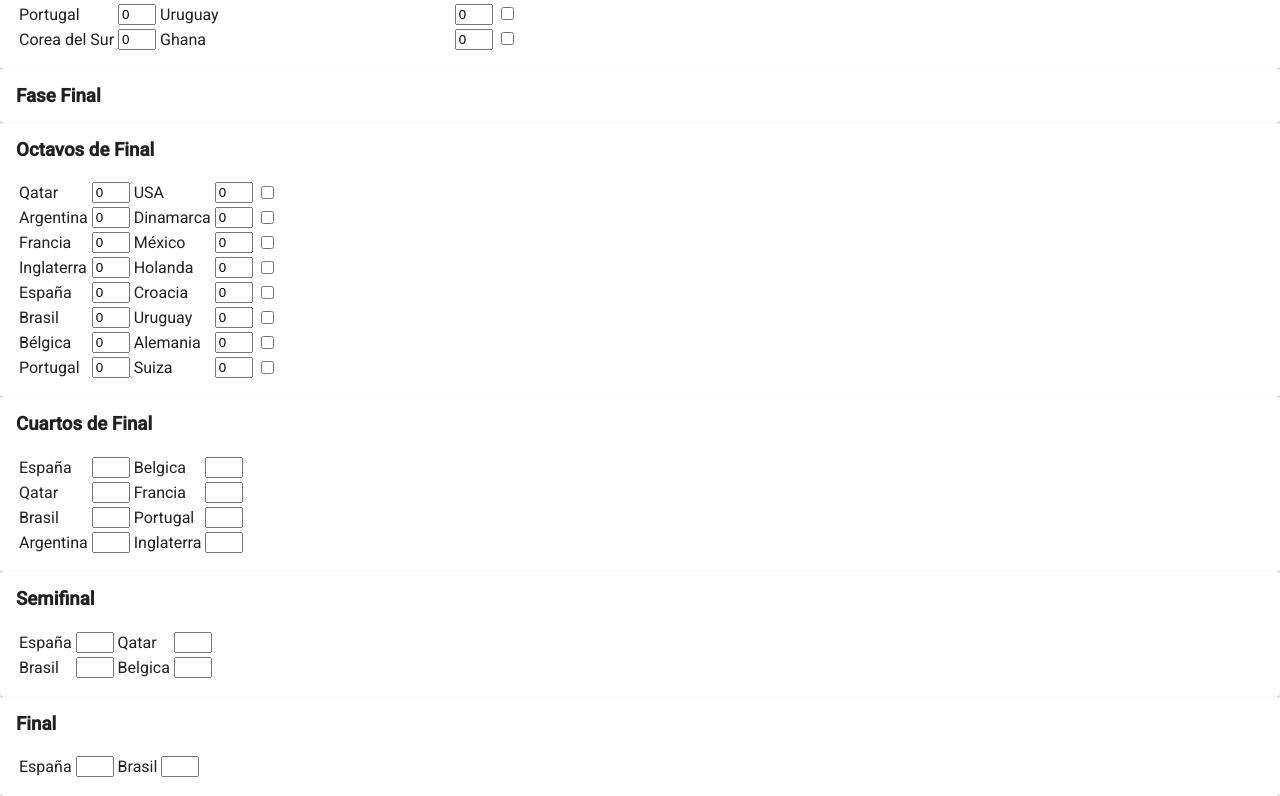
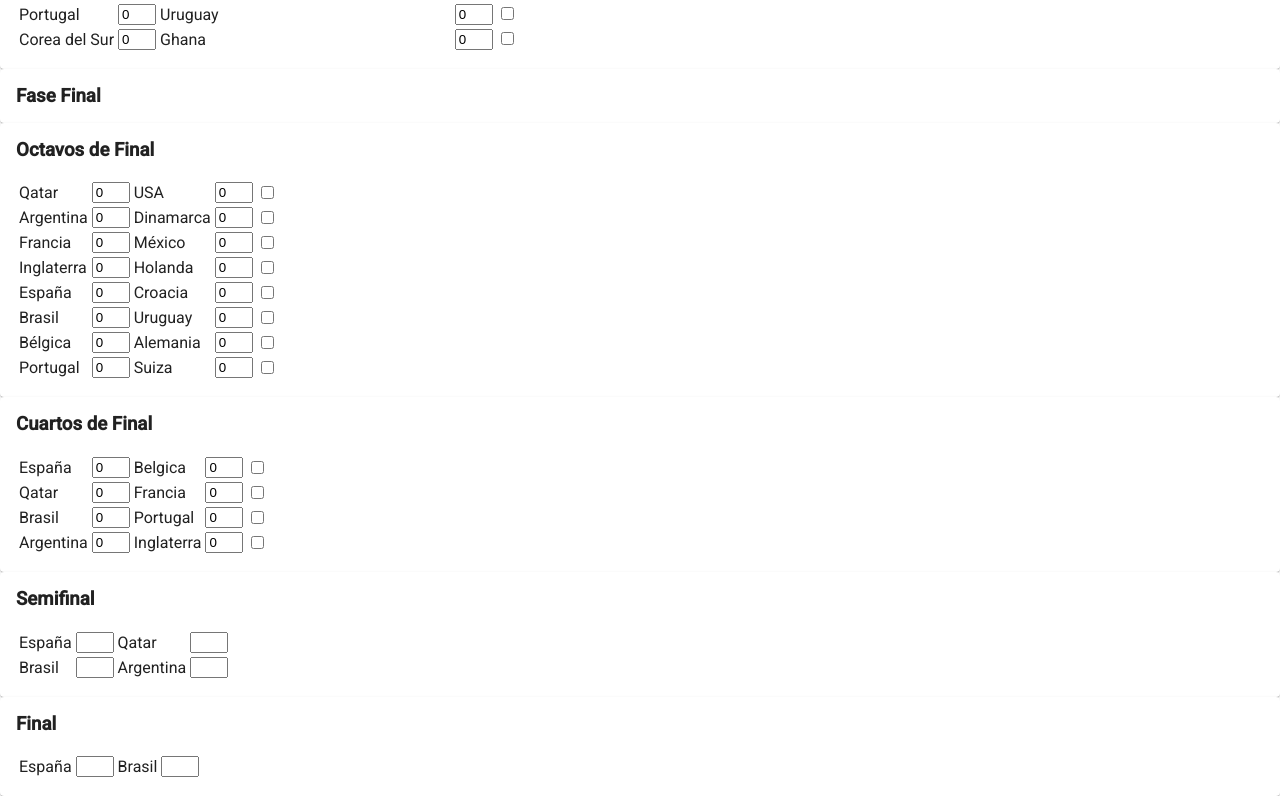
Before and after one commit to rubengarcia0510/mundial, an Angular app: page / in a window 1280 px wide. Shown: the part 2648-3444 px from the top of the page. Built offline with nearby package versions, Linux system fonts and the light colour scheme.

Commit message:
updateGanadorCuartos updateGanadorOctavos

```diff
--- a/src/app/grupos/grupos.component.html
+++ b/src/app/grupos/grupos.component.html
@@ -57,7 +57,7 @@
         <td><input id={{row.partido.equipo1}}-octavos type="number" value=0></td>
         <td>{{row.partido.equipo2}}</td>
         <td><input id={{row.partido.equipo2}}-octavos type="number" value=0></td>
-        <td><input type="checkbox" (click)="updateGanador($event,row.partido.equipo1,row.partido.equipo2,partidosOctavos,i,'octavos')"></td>
+        <td><input type="checkbox" (click)="updateGanadorOctavos($event,row.partido.equipo1,row.partido.equipo2,partidosOctavos,i,'octavos')"></td>
       </tr>
     </table>
   </form>
@@ -68,11 +68,12 @@
   <h3>Cuartos de Final</h3>
   <form>
     <table>
-      <tr *ngFor="let row of partidosCuartos">
+      <tr *ngFor="let row of partidosCuartos;let i=index">
         <td>{{row.partido.equipo1}}</td>
-        <td><input type="number"></td>
+        <td><input id={{row.partido.equipo1}}-cuartos type="number" value=0></td>
         <td>{{row.partido.equipo2}}</td>
-        <td><input type="number"></td>
+        <td><input id={{row.partido.equipo2}}-cuartos type="number" value=0></td>
+        <td><input type="checkbox" (click)="updateGanadorCuartos($event,row.partido.equipo1,row.partido.equipo2,partidosCuartos,i,'cuartos')"></td>
       </tr>
     </table>
   </form>
--- a/src/app/grupos/grupos.component.ts
+++ b/src/app/grupos/grupos.component.ts
@@ -255,14 +255,16 @@ export class GruposComponent implements OnInit {
 
   }
 
-  updateGanador(event: any, equipo1: any, equipo2: any, nombreArray: any, index: any, fase:string) {
+  updateGanadorOctavos(event: any, equipo1: any, equipo2: any, nombreArray: any, index: any, fase:string) {
+    console.table(nombreArray)
 
     let golesEquipo1Input: HTMLInputElement | null
     golesEquipo1Input = (<HTMLInputElement>document.getElementById(equipo1 + "-"+fase))
 
     let golesEquipo2Input: HTMLInputElement | null
     golesEquipo2Input = (<HTMLInputElement>document.getElementById(equipo2 + "-"+fase))
-
+    console.log(golesEquipo1Input)
+    console.log(golesEquipo2Input)
     if (golesEquipo1Input.value > golesEquipo2Input.value) {
       nombreArray[index].partido.ganador = equipo1
     } else {
@@ -273,6 +275,33 @@ export class GruposComponent implements OnInit {
       console.table(array)
     })
     this.cuartosFinal()
+
+
+
+  }
+
+
+
+  updateGanadorCuartos(event: any, equipo1: any, equipo2: any, nombreArray: any, index: any, fase:string) {
+    console.table(nombreArray)
+
+    let golesEquipo1Input: HTMLInputElement | null
+    golesEquipo1Input = (<HTMLInputElement>document.getElementById(equipo1 + "-"+fase))
+
+    let golesEquipo2Input: HTMLInputElement | null
+    golesEquipo2Input = (<HTMLInputElement>document.getElementById(equipo2 + "-"+fase))
+    console.log(golesEquipo1Input)
+    console.log(golesEquipo2Input)
+    if (golesEquipo1Input.value > golesEquipo2Input.value) {
+      nombreArray[index].partido.ganador = equipo1
+    } else {
+      nombreArray[index].partido.ganador = equipo2
+    }
+
+    this.partidosCuartos.forEach((array: any)=>{
+      console.table(array)
+    })
+    this.semiFinal()
 
 
 
@@ -396,7 +425,7 @@ export class GruposComponent implements OnInit {
       golesEquipo1: 0,
       equipo2: octavos[3].partido.ganador,
       golesEquipo2: 0,
-      ganador: 'Belgica'
+      ganador: 'Argentina'
     }
 
     let cuartos = [
@@ -436,6 +465,7 @@ export class GruposComponent implements OnInit {
       { partido: partido2 },
     ];
 
+    this.partidosSemi=semi
     return semi;
 
   }
```
